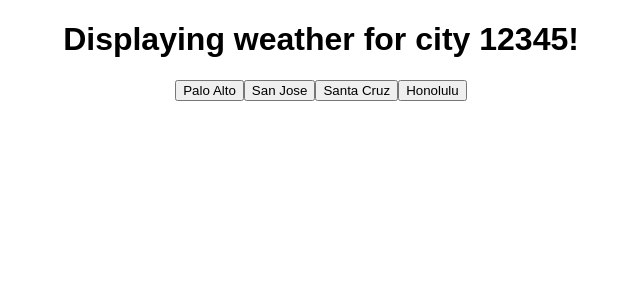
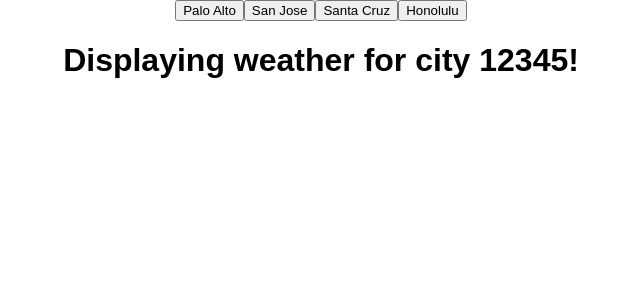
Before and after one commit to ruslanzharkov/react-basic-weather-app, a React (Create React App) app: page / in a window 1280 px wide. Shown: the top 300 px of the page, without its empty margins (319-959 px from the left). Built offline with nearby package versions, Linux system fonts and the light colour scheme.

Commit message:
Changed displaying name with cities

```diff
--- a/src/App.js
+++ b/src/App.js
@@ -14,17 +14,17 @@
   render() {
     return (
       <div className="App">
-        <WeatherDisplay  zip={"12345"} />
         {PLACES.map((place, index) => (
              <button
                 key={index}
                 onClick={() => {
-                  console.log('Clocked index ' + index);
+                  console.log('Clicked index ' + index);
                 }}
              >
                 {place.name}
              </button>
           ))}
+          <WeatherDisplay  zip={"12345"} />
       </div>
     );
   }
```
